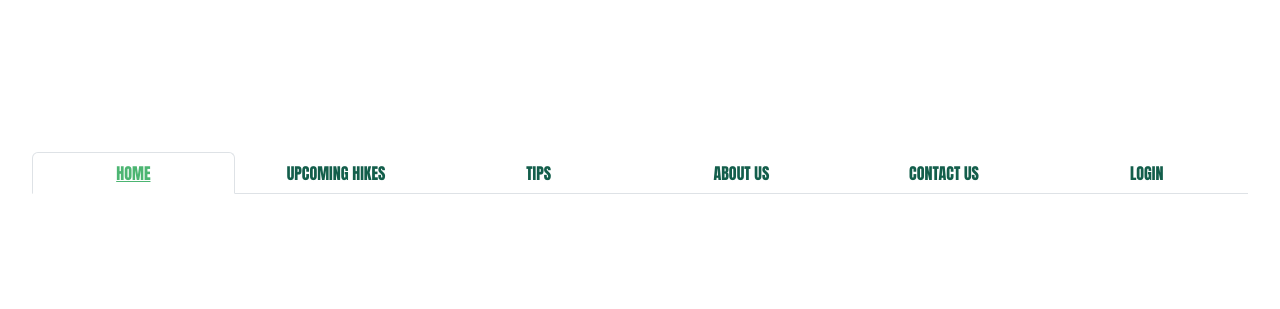
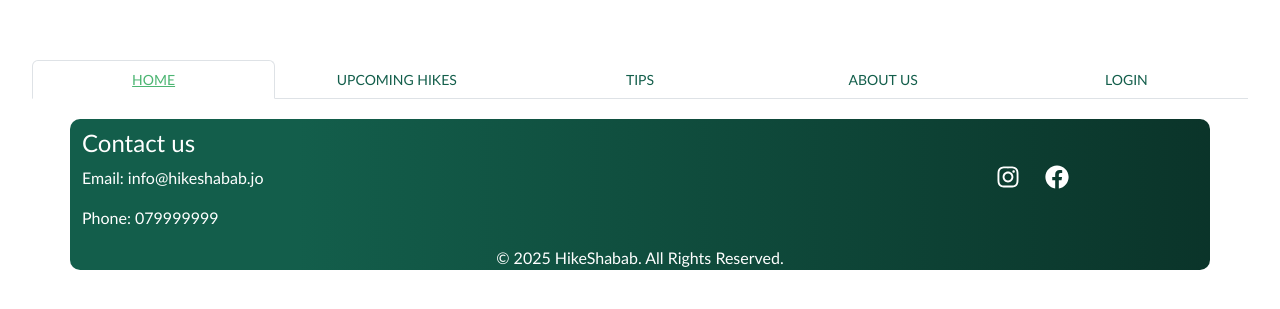
Before and after one commit to Shamieh/hike-shabab-client, a React (Vite) app: page / in a window 1280 px wide. Shown: the part 227-536 px from the top of the page. Built offline with nearby package versions, Linux system fonts and the light colour scheme.

Commit message:
footer added

```diff
--- a/package.json
+++ b/package.json
@@ -13,7 +13,8 @@
     "bootstrap": "^5.3.6",
     "react": "^19.1.0",
     "react-bootstrap": "^2.10.10",
-    "react-dom": "^19.1.0"
+    "react-dom": "^19.1.0",
+    "react-icons": "^5.5.0"
   },
   "devDependencies": {
     "@eslint/js": "^9.25.0",
--- a/src/App.jsx
+++ b/src/App.jsx
@@ -3,13 +3,17 @@ import reactLogo from './assets/react.svg'
 import viteLogo from '/vite.svg'
 import './App.css'
 import Navigation from './components/Navigation'
+import Footer from './components/Footer'
+import Home from './components/Home'
 
 function App() {
-  const [count, setCount] = useState(0)
 
   return (
     <>
       <Navigation/>
+
+
+      <Footer/>
     </>
   )
 }
--- /dev/null
+++ b/src/components/Footer.jsx
@@ -0,0 +1,41 @@
+import React from 'react';
+import Row from 'react-bootstrap/Row';
+import Col from 'react-bootstrap/Col';
+import Container from 'react-bootstrap/Container';
+import { FaFacebook, FaInstagram } from 'react-icons/fa';
+import './css/Footer.css'
+
+const Footer = () => {
+    return (
+<Container className='footer'>
+
+
+      <Row >
+        <Col sm={8} className='left'>
+
+            <h4>Contact us</h4>
+            <p>Email: info@hikeshabab.jo</p>
+            <p>Phone: 079999999</p>
+        </Col>
+
+        <Col sm={4}>
+<br />
+    <a href="https://www.instagram.com/hike_shabab/" >
+      <FaInstagram className='instagram'/>
+
+    </a>
+     <a
+          href="https://www.facebook.com/"
+
+        >
+          <FaFacebook className="instagram" />
+        </a>
+
+        </Col>
+      </Row>
+    <p className='copyright'>© 2025 HikeShabab. All Rights Reserved.</p>
+</Container>
+
+    );
+}
+export default Footer;
--- a/src/components/Navigation.jsx
+++ b/src/components/Navigation.jsx
@@ -2,7 +2,7 @@ import Nav from 'react-bootstrap/Nav';
 import 'bootstrap/dist/css/bootstrap.min.css';
 import './css/Navigation.css'
 
-function JustifiedExample() {
+function Navigation() {
   return (
     <Nav justify variant="tabs" defaultActiveKey="/home">
       <Nav.Item>
@@ -21,9 +21,6 @@ function JustifiedExample() {
         <Nav.Link eventKey="link-3">About Us</Nav.Link>
       </Nav.Item>
 
-      <Nav.Item>
-        <Nav.Link eventKey="link-4">Contact Us</Nav.Link>
-      </Nav.Item>
 
       <Nav.Item>
         <Nav.Link eventKey="link-5">Login</Nav.Link>
@@ -33,4 +30,4 @@ function JustifiedExample() {
   );
 }
 
-export default JustifiedExample;
+export default Navigation;
--- /dev/null
+++ b/src/components/css/Footer.css
@@ -0,0 +1,34 @@
+.footer{
+    font-family: 'Trebuchet MS', 'Lucida Sans Unicode', 'Lucida Grande', 'Lucida Sans', Arial, sans-serif;
+
+    color: white;
+    background: linear-gradient(90deg, #135E4B 20%, #000 200%);
+    margin-top: 20px;
+    border-radius: 10px;
+}
+
+.left
+{
+    margin-top: 10px;
+    justify-items: start;
+}
+
+.instagram{
+    margin-top: 22px;
+    margin-left: 25px;
+    color: white;
+    font-size: 24px;
+}
+
+.copyright{
+    color:white;
+
+}
+
+label{
+    color: white;
+    /* align-items: baseline; */
+    justify-items: center;
+    margin: 0px;
+    padding: 0px;
+}
--- a/src/components/css/Navigation.css
+++ b/src/components/css/Navigation.css
@@ -1,8 +1,8 @@
 .nav-link {
   color: #135E4B; /* Forest Green */
-  font-family: Impact, Haettenschweiler, 'Arial Narrow Bold', sans-serif;
+    font-family: 'Trebuchet MS', 'Lucida Sans Unicode', 'Lucida Grande', 'Lucida Sans', Arial, sans-serif;
   font-weight: 500;
-  font-size: 16px;
+  font-size: 14px;
   text-transform: uppercase;
   transition: color 0.3s ease-in-out;
 }
```
Also changed, not shown: 1 other file (tests, documents, lock files or other folders).
